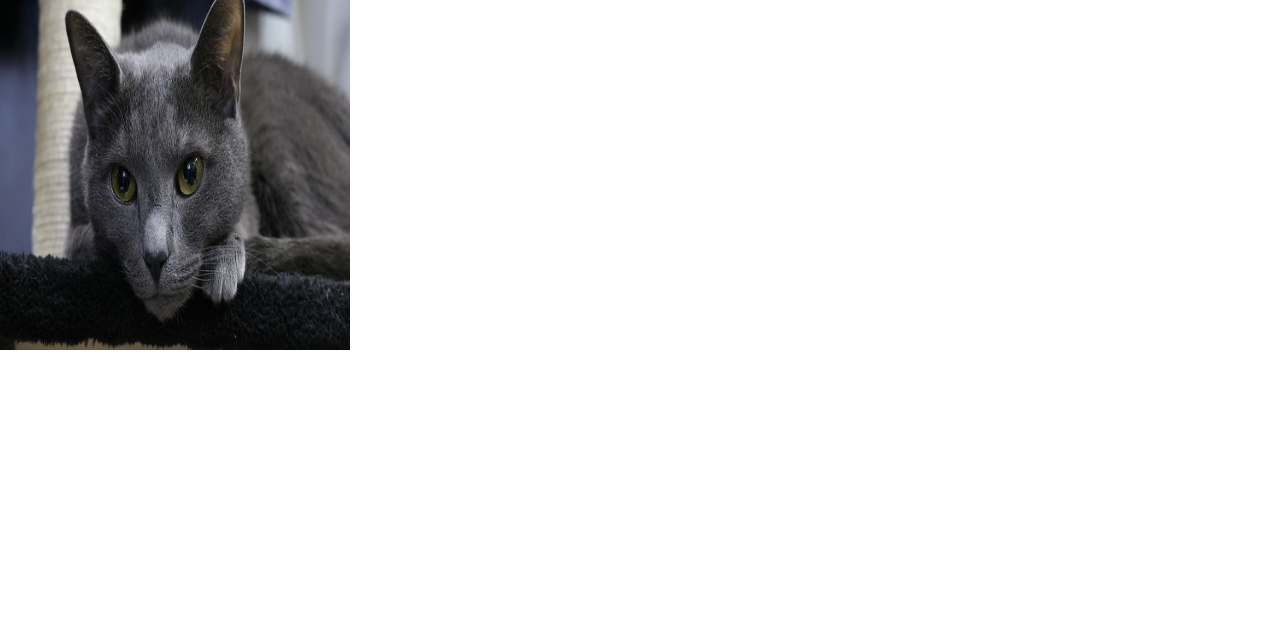
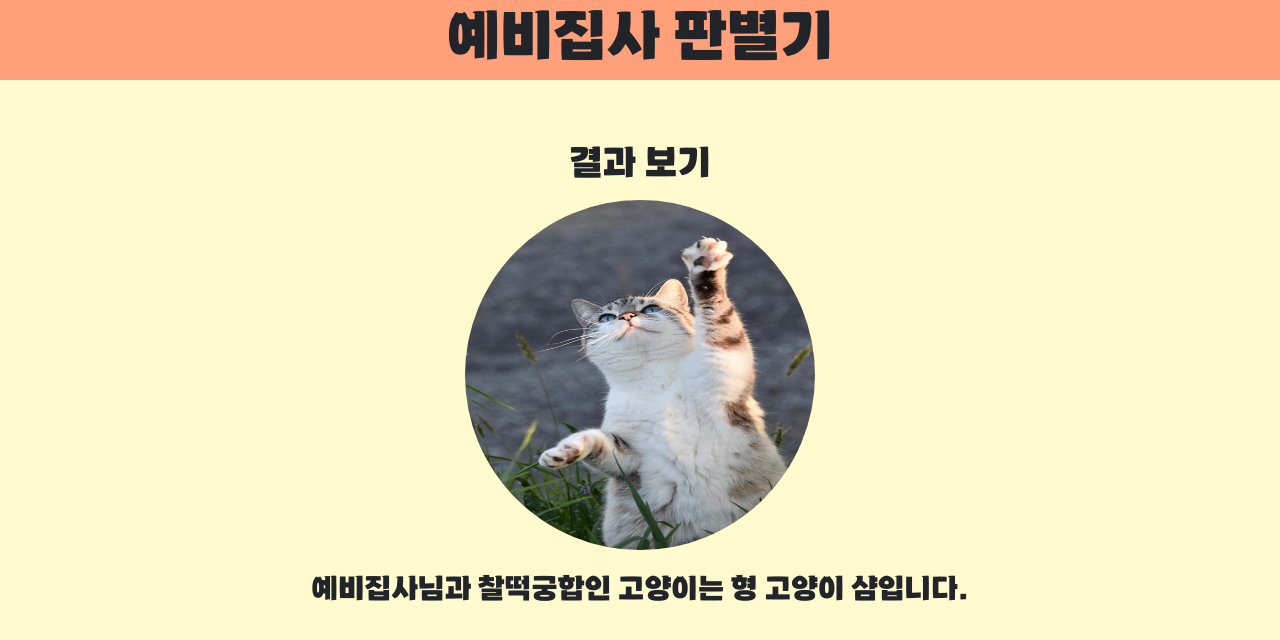
Before and after one commit to chaeeunj/zero-react-cat_test, a React (Create React App) app in the folder cattest_ts/: page /result in a window 1280 px wide. Shown: the top 640 px of the page. Built offline with nearby package versions, Linux system fonts and the light colour scheme.

Commit message:
결과 페이지 구현

```diff
--- a/cattest_ts/src/pages/MainPage.tsx
+++ b/cattest_ts/src/pages/MainPage.tsx
@@ -1,6 +1,6 @@
 import React from 'react';
 import styled from 'styled-components';
-import { Button } from 'react-bootstrap';
+import { Button, Image } from 'react-bootstrap';
 import { useNavigate } from 'react-router-dom';
 
 import CatImage from '../assets/cat/cat.jpg';
@@ -16,10 +16,10 @@
   return (
     <Wrapper>
       <Header type="title" questionNo={0} />
-      <ContentsWapper>
+      <ContentsWrapper>
         <Title>나에게 맞는 주인님은?</Title>
         <LogoImage>
-          <img
+          <Image
             className="rounded-circle"
             src={CatImage}
             width={350}
@@ -35,7 +35,7 @@
         >
           테스트 시작하기
         </Button>
-      </ContentsWapper>
+      </ContentsWrapper>
     </Wrapper>
   );
 }
@@ -45,14 +45,13 @@
 const Wrapper = styled.div`
   display: flex;
   flex-direction: column;
-  justify-content: center;
   width: 100%;
   height: 100vh;
   background-color: #fffacd;
   font-family: 'YeongdeokSnowCrab';
 `;
 
-const ContentsWapper = styled.div`
+const ContentsWrapper = styled.div`
   display: flex;
   align-items: center;
   justify-content: center;
--- a/cattest_ts/src/pages/QuestionPage.tsx
+++ b/cattest_ts/src/pages/QuestionPage.tsx
@@ -1,7 +1,7 @@
 import React from 'react';
 import styled from 'styled-components';
 import { Button } from 'react-bootstrap';
-import { useNavigate } from 'react-router-dom';
+import { createSearchParams, useNavigate } from 'react-router-dom';
 
 import { QuestionData } from '../stores/Question/QuestionData';
 import Header from '../components/Header';
@@ -31,36 +31,20 @@
       setQuestionNo(questionNo + 1);
     } else {
       // 마지막 문제일 경우
-      navigate('/result');
+      const mbti = 'ENTJ';
+      navigate({
+        pathname: '/result',
+        search: `?${createSearchParams({
+          mbti: mbti,
+        })}`,
+      });
     }
-
-    // 위의 map을 사용하여 간단하게 줄임
-    //   if (type === 'EI') {
-    //     // 기존 스코어에 더한 새로운 스코어 값
-    //     const addScore = totalScore[0].score + ans;
-    //     // 새로운 스코어를 반영한 새로운 객체
-    //     const object = { id: 'EI', score: addScore };
-    //     // 새로운 객체를 기존의 토탈 스코어에 반영
-    //     totalScore.splice(0, 1, object);
-    //   } else if (type === 'SN') {
-    //     const addScore = totalScore[0].score + ans;
-    //     const object = { id: 'SN', score: addScore };
-    //     totalScore.splice(0, 1, object);
-    //   } else if (type === 'TF') {
-    //     const addScore = totalScore[0].score + ans;
-    //     const object = { id: 'TF', score: addScore };
-    //     totalScore.splice(0, 1, object);
-    //   } else {
-    //     const addScore = totalScore[0].score + ans;
-    //     const object = { id: 'JP', score: addScore };
-    //     totalScore.splice(0, 1, object);
-    //   }
   };
 
   return (
     <Wrapper>
       <Header type="progress" questionNo={questionNo} />
-      <ContentsWapper>
+      <ContentsWrapper>
         <Title>{QuestionData[questionNo].title}</Title>
         <ButtonGroup>
           <Button
@@ -83,7 +67,7 @@
             {QuestionData[questionNo].answerb}
           </Button>
         </ButtonGroup>
-      </ContentsWapper>
+      </ContentsWrapper>
     </Wrapper>
   );
 }
@@ -99,7 +83,7 @@
   font-family: 'YeongdeokSnowCrab';
 `;
 
-const ContentsWapper = styled.div`
+const ContentsWrapper = styled.div`
   display: flex;
   align-items: center;
   justify-content: center;
--- a/cattest_ts/src/pages/ResultPage.tsx
+++ b/cattest_ts/src/pages/ResultPage.tsx
@@ -1,8 +1,71 @@
 import React from 'react';
+import styled from 'styled-components';
+import { Button, Image } from 'react-bootstrap';
+import { useNavigate, useSearchParams } from 'react-router-dom';
+
 import { ResultData } from '../stores/Result/ResultData';
+import Header from '../components/Header';
+import CatImage from '../assets/cat/cat.jpg';
 
 function ResultPage(): React.ReactElement {
-  return <img src={ResultData[0].image} width={350} height={350} />;
+  const [searchParams] = useSearchParams();
+  const mbti = searchParams.get('mbti');
+
+  return (
+    <>
+      <Wrapper>
+        <Header type="title" questionNo={0} />
+        <ContentsWrapper>
+          <Title>결과 보기</Title>
+          <ResultImage>
+            <Image
+              className="rounded-circle"
+              src={CatImage}
+              width={350}
+              height={350}
+            />
+          </ResultImage>
+          <Desc>
+            예비집사님과 찰떡궁합인 고양이는 {mbti}형 고양이 샴입니다.
+          </Desc>
+        </ContentsWrapper>
+      </Wrapper>
+    </>
+  );
 }
 
 export default ResultPage;
+
+const Wrapper = styled.div`
+  display: flex;
+  flex-direction: column;
+  width: 100%;
+  height: 100vh;
+  background-color: #fffacd;
+  font-family: 'YeongdeokSnowCrab';
+`;
+
+const ContentsWrapper = styled.div`
+  display: flex;
+  align-items: center;
+  justify-content: center;
+  flex-direction: column;
+  margin: 20px;
+  padding: 20px 20px 20px 20px;
+`;
+
+const Title = styled.div`
+  margin-top: 20px;
+  font-size: 25pt;
+`;
+
+const ResultImage = styled.div`
+  width: 200;
+  height: 200;
+  margin-top: 10px;
+  margin-bottom: 20px;
+`;
+
+const Desc = styled.div`
+  font-size: 20pt;
+`;
```
